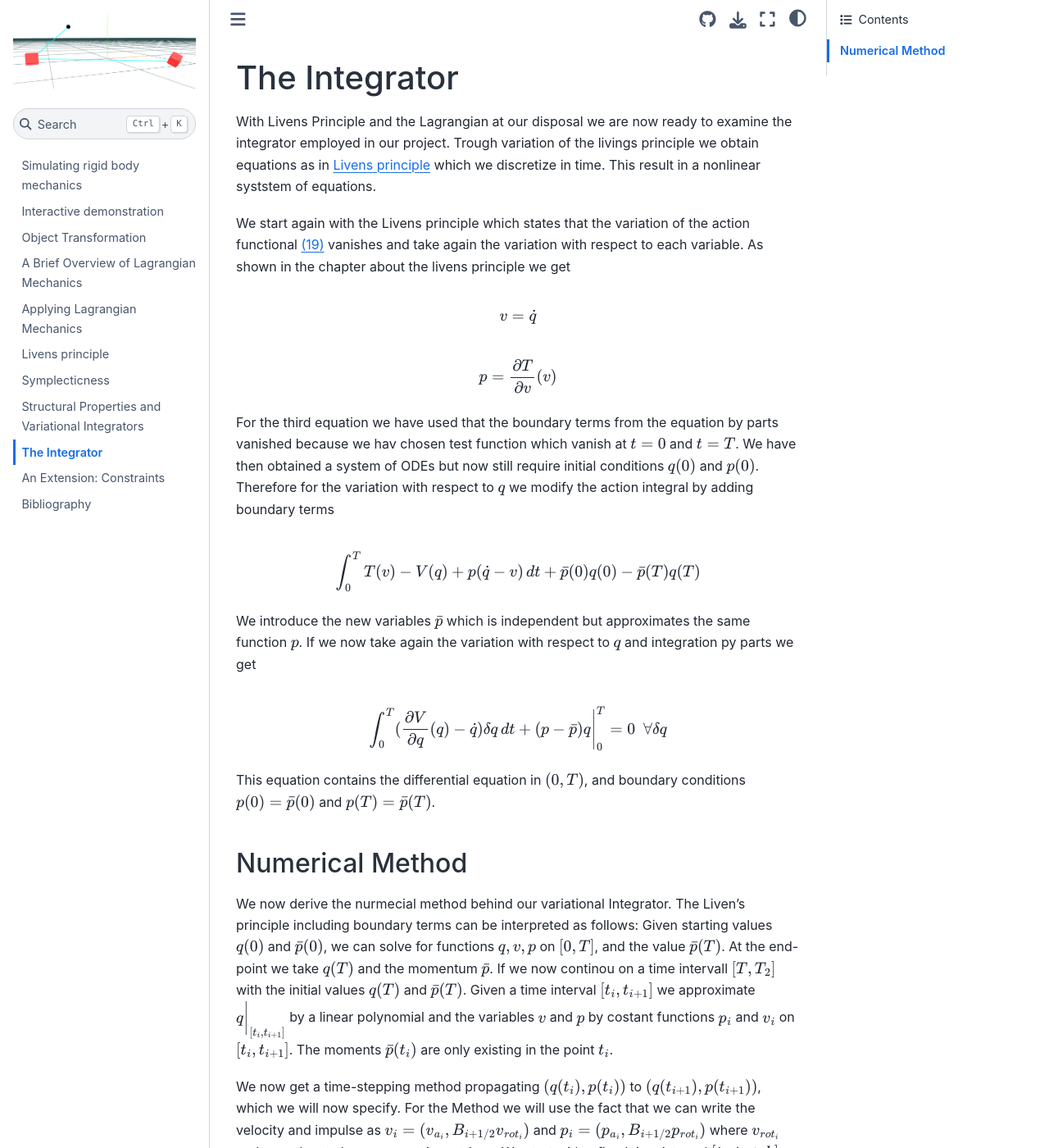
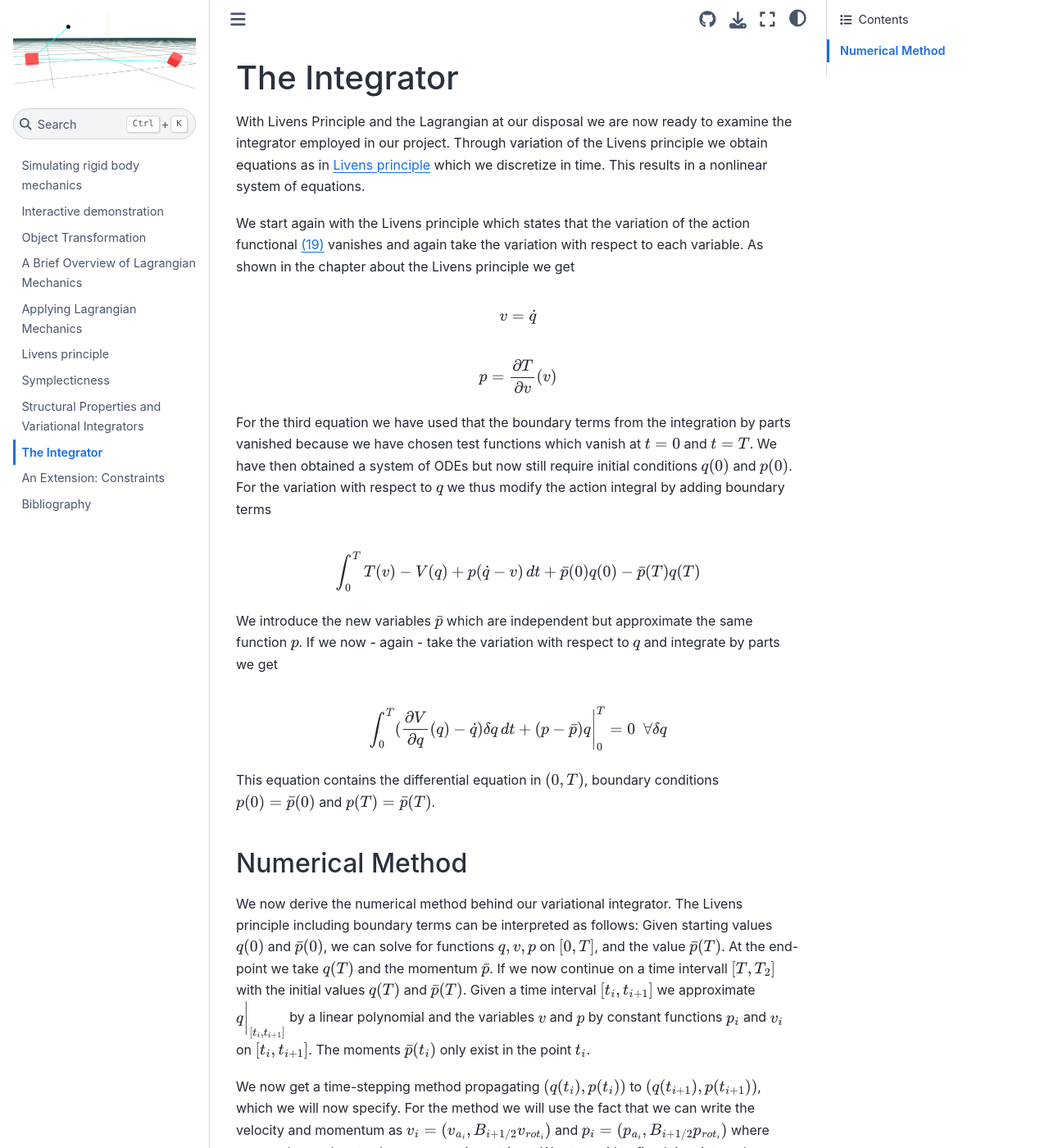
Before and after one commit to triadtitans/seminar_rigid_body_methods, a Jupyter Book: the page built from integrator.md, in a window 1280 px wide and 1400 px high. Shown: the whole window at 82% size. Built offline with Jupyter Book 1.0.4 settings and Sphinx 7.4.7 and the Sphinx Book theme 1.1.4, drawn with Linux system fonts in a browser that asks for light colours; some of the changed text lies outside the part shown.

Commit message:
candidate

```diff
--- a/integrator.md
+++ b/integrator.md
@@ -1,44 +1,45 @@
 # The Integrator
 With Livens Principle and the Lagrangian at our disposal we are now ready to examine the integrator
-employed in our project. Trough variation of the livings principle we obtain equations as in [](#livensprinciple)
-which we discretize in time. This result in a nonlinear syststem of equations.
+employed in our project. Through variation of the Livens principle we obtain equations as in [](#livensprinciple)
+which we discretize in time. This results in a nonlinear system of equations.
 
-We start again with the Livens principle which states that the variation of the action functional {eq}`livens` vanishes and take again the variation with respect to each variable. As shown in the chapter about the livens principle we get
+We start again with the Livens principle which states that the variation of the action functional {eq}`livens` vanishes and again take the variation with respect to each variable.
+As shown in the chapter about the Livens principle we get
 
 $$ v=\dot{q}$$
 
 $$ p=\frac{\partial T}{\partial v}(v) $$
 
-For the third equation we have used that the boundary terms from the equation by parts vanished because we hav chosen test function which vanish at $t=0$ and $t=T$. We have then obtained a system of ODEs but now still require initial conditions $q(0)$ and $p(0)$.
-Therefore for the variation with respect to $q$ we modify the action integral by adding boundary terms
+For the third equation we have used that the boundary terms from the integration by parts vanished because we have chosen test functions which vanish at $t=0$ and $t=T$. We have then obtained a system of ODEs but now still require initial conditions $q(0)$ and $p(0)$.
+For the variation with respect to $q$ we thus modify the action integral by adding boundary terms
 
 $$
 \int_{0}^{T} T(v) - V(q) + p(\dot{q} - v) \,dt + \bar{p}(0)q(0) - \bar{p}(T)q(T)
 $$
 
-We introduce the new variables $\bar{p}$ which is independent but approximates the same function $p$. If we now take again the variation with respect to $q$ and integration py parts we get
+We introduce the new variables $\bar{p}$ which are independent but approximate the same function $p$. If we now - again - take the variation with respect to $q$ and integrate by parts we get
 
 $$
 \int_{0}^{T} (\frac{\partial V}{\partial q}(q)-\dot{q})\delta q \,dt + (p-\bar{p})q\Biggr|_{0}^{T}=0 \ \ \forall \delta q
 $$
 
-This equation contains the differential equation in $(0, T)$, and boundary conditions $p(0)=\bar{p}(0)$ and $p(T)=\bar{p}(T)$.
+This equation contains the differential equation in $(0, T)$, boundary conditions $p(0)=\bar{p}(0)$ and $p(T)=\bar{p}(T)$.
 
 ## Numerical Method
-We now derive the nurmecial method behind our variational Integrator.
-The Liven's principle including boundary terms can be interpreted as follows:
-Given starting values $q(0)$ and $\bar{p}(0)$, we can solve for functions $q, v, p$ on $[0, T]$, and the value $\bar{p}(T)$. At the end-point we take $q(T)$ and the momentum $\bar{p}$. If we now continou on a time intervall $[T, T_2]$ with the initial values $q(T)$ and $\bar{p}(T)$.
-Given a time interval $[t_i, t_{i+1}]$ we approximate $q\biggr|_{[t_i, t_{i+1}]}$ by a linear polynomial and the variables $v$ and $p$ by costant functions $p_i$ and $v_i$ on $[t_i, t_{i+1}]$. The moments $\bar{p}(t_i)$ are only existing in the point $t_i$.
+We now derive the numerical method behind our variational integrator.
+The Livens principle including boundary terms can be interpreted as follows:
+Given starting values $q(0)$ and $\bar{p}(0)$, we can solve for functions $q, v, p$ on $[0, T]$, and the value $\bar{p}(T)$. At the end-point we take $q(T)$ and the momentum $\bar{p}$. If we now continue on a time intervall $[T, T_2]$ with the initial values $q(T)$ and $\bar{p}(T)$.
+Given a time interval $[t_i, t_{i+1}]$ we approximate $q\biggr|_{[t_i, t_{i+1}]}$ by a linear polynomial and the variables $v$ and $p$ by constant functions $p_i$ and $v_i$ on $[t_i, t_{i+1}]$. The moments $\bar{p}(t_i)$ only exist in the point $t_i$.
 
 We now get a time-stepping method propagating $(q(t_i), p(t_i))$ to $(q(t_{i+1}), p(t_{i+1}))$, which we will now specify.
-For the Method we will use the fact that we can write the velocity and impulse as $v_i = (v_{a_i}, B_{i+1/2}v_{rot_i})$ and $p_i = (p_{a_i}, B_{i+1/2}p_{rot_i})$ where $v_{rot_i}$ and $p_{rot_i}$ denot skew-symmetric matrices.
-We start with a fixed time interval $[t_i, t_i +h]$ the first Euler-Lagrange equation
+For the method we will use the fact that we can write the velocity and momentum as $v_i = (v_{a_i}, B_{i+1/2}v_{rot_i})$ and $p_i = (p_{a_i}, B_{i+1/2}p_{rot_i})$ where $v_{rot_i}$ and $p_{rot_i}$ denote skew-symmetric matrices.
+We start with a fixed time interval $[t_i, t_i +h]$ and the first Euler-Lagrange equation
 
 $$
 \int_{t_i}^{t_i+h} (\dot{q} - v) \delta q \,dt = h(\frac{q_{i+1} - q_i}{h} -v_i) \delta q = 0 \iff \frac{q_{i+1} - q_i}{h} = v_i
 $$
 
-In our case we have $q_i = (a_i, B_i), \ q_{i+1} = (a_{i+1}, B_{i+1})$ then get
+In our case we have $q_i = (a_i, B_i), \ q_{i+1} = (a_{i+1}, B_{i+1})$, which leads to
 
 $$
 \frac{1}{h}(a_{i+1}-a_i, B_{i+1} - B_i) = (v_{a_i}, B_{i+1/2}v_{rot_i})
@@ -52,7 +53,8 @@ $$
 \frac{1}{h}Skew(B_{i+1/2}^{-1}(B_{i+1} - B_i)) = \hat{v}_{rot_i}, \ \ \ 3 \ equations
 $$
 
-Where $\hat{v}_{rot_i}$ is now the matix $v_{rot_i}$ transformd by the hat-map. From now on we only consider $\hat{v}_i = (v_{a_i}, \hat{v}_{rot_i})$ as our velocity and $\hat{p}_i = (p_{a_i}, \hat{p}_{rot_i})$ with $\hat{p}_{rot_i}$ as the skew symmetric part of $p_{rot_i}$ as our momentum. Accordingly we also use the notation $\hat{\bar{p}}_i$ for $\bar{p}_i$.
+Where $\hat{v}_{rot_i}$ is now the matix $v_{rot_i}$ transformed by the hat-map. From now on, we only consider $\hat{v}_i = (v_{a_i}, \hat{v}_{rot_i})$ as our velocity and $\hat{p}_i = (p_{a_i}, \hat{p}_{rot_i})$ with $\hat{p}_{rot_i}$ as the skew symmetric part of $p_{rot_i}$ as our momentum.
+Accordingly, we also use the notation $\hat{\bar{p}}_i$ for $\bar{p}_i$.
 
 Through the second equation we get
 
@@ -109,10 +111,11 @@ $$
 \ Skew(B_{i+1}^T(\frac{B_{i+1/2}p_{rot_i} - B_{i+1}\bar{p}_{rot_{i+1}}}{h/2} - f_{rot}(q_{i+1}))) = 0\ \ \ 3 \ equations
 $$
 
-And last but not least we have to make sure that $B_{i+1}$ is a rotation matrix
+And last but not least, we have to make sure that $B_{i+1}$ is a rotation matrix
 
 $$
 B_{i+1}^T B_{i+1} = I\ \ \ 6 \ equations
 $$
 
-We now count the unknowns. We have given $q_i, \ \bar{p}_i$ and would like to find $q_{i+1}, \ \bar{p}_{i+1}$. As we have seen we actually just need to find $q_{i+1}, \ \hat{\bar{p}}_{i+1}$ ($12$ and $6$ variables) for which we need to find $\hat{v}_i, \ \hat{p}_i$ which have $6$ and $6$ variables. All together we have $30$ unknowns and $30$ variables.
+We now count the unknowns. We have given $q_i, \ \bar{p}_i$ and would like to find $q_{i+1}, \ \bar{p}_{i+1}$. As we have seen, we actually just need to find $q_{i+1}, \ \hat{\bar{p}}_{i+1}$ ($12$ and $6$ variables), for which we need to find $\hat{v}_i, \ \hat{p}_i$ which have $6$ and $6$ variables, respectively.
+All together we have $30$ unknowns and $30$ variables.
```
Also changed, not shown: other parts of integrator.md (+3 -3 lines), applylag.md (+1 -5 lines), constraints.md (+49 -19 lines), intro.md (+1 -1 lines), structuralproperties.md (+11 -10 lines), symplecticness.md (+12 -12 lines).
